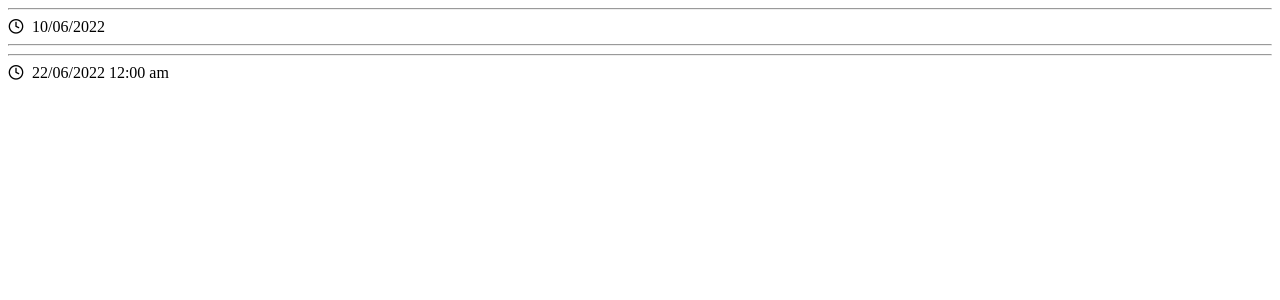
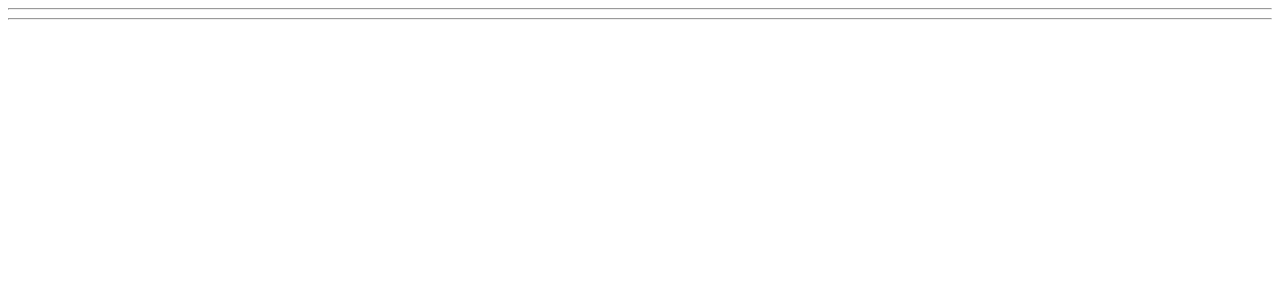
Before and after one commit to BoomTech-LLC/Platform-Calendar-Components, a React (Create React App) app in the folder components/: page / in a window 1280 px wide. Shown: the top 300 px of the page. Built offline with nearby package versions, Linux system fonts and the light colour scheme; the HTML template or start-up script is replaced by a standard one.

Commit message:
fix: changed timeBox showHiddenRow

```diff
--- a/components/package.json
+++ b/components/package.json
@@ -1,6 +1,6 @@
 {
   "name": "boom-components",
-  "version": "3.2.8",
+  "version": "3.2.9",
 
   "private": true,
   "files": [
--- a/components/src/App.js
+++ b/components/src/App.js
@@ -97,20 +97,19 @@ function App() {
         event={D_EVENT_1}
         globalRegistration={D_REGISTRATION}
       /> */}
-      <DateBox
-        start="2022-06-10T00:00"
-        end="2022-06-25T00:00"
-        dateFormat='DD/MM/YYYY'
-        timeFormat='24h'
-        showIcons={true}
+      {/* <DateBox
+        start="2022-09-12T00:00"
+        end="2022-09-12T00:00"
+        dateFormat='dddd, DD MMMM, YYYY'
+        showIcons={false}
         type='timeBox'
-        oneLine={false}
-        locale='en'
         showTimeZone={false}
         timeZone={'(GMT + 4)'}
         startDateOnly={true}
-      />
-      <hr />
+        agenda={true}
+        oneLine={true}
+        fixedHeight={true}
+      /> */}
       {/* <DateBox
         start="09/27/2021T12:30"
         end="09/27/2021T13:30"
@@ -122,15 +121,6 @@ function App() {
         direction='row'
         /> */}
       <hr />
-      <DateBox
-        start="2022-06-22T00:00"
-        end="2022-06-22T00:00"
-        locale='en'
-        showIcons={true}
-        timeFormat='am/pm'
-        type='oneLineDateBox'
-        allDay={false}
-      />
       {/* <DateBox
         start="2022-04-15T13:15"
         end="2022-04-16T15:13"
--- a/components/src/lib/DateBox/timeBox/TimeBox.js
+++ b/components/src/lib/DateBox/timeBox/TimeBox.js
@@ -34,7 +34,7 @@ const TimeBox = ({
   const timeZoneToShow = (allDay || !showTimeZone) ? '' : timeZone;
   const datesEqual = startDate === endDate
 
-  const showHiddenRow = datesEqual && (allDay || agenda) && fixedHeight;
+  const showHiddenRow = (allDay || agenda) && fixedHeight;
 
   return (
     <div className={combineClassNames([...wrapperCustomClassNames, styles.timebox_wrapper])}>
--- a/package.json
+++ b/package.json
@@ -1,6 +1,6 @@
 {
   "name": "boom-components",
-  "version": "3.2.8",
+  "version": "3.2.9",
   "main": "./dist/index.js",
   "module": "./components/src/lib/index.js",
   "scripts": {
```
Also changed, not shown: 1 other file (tests, documents, lock files or other folders).
